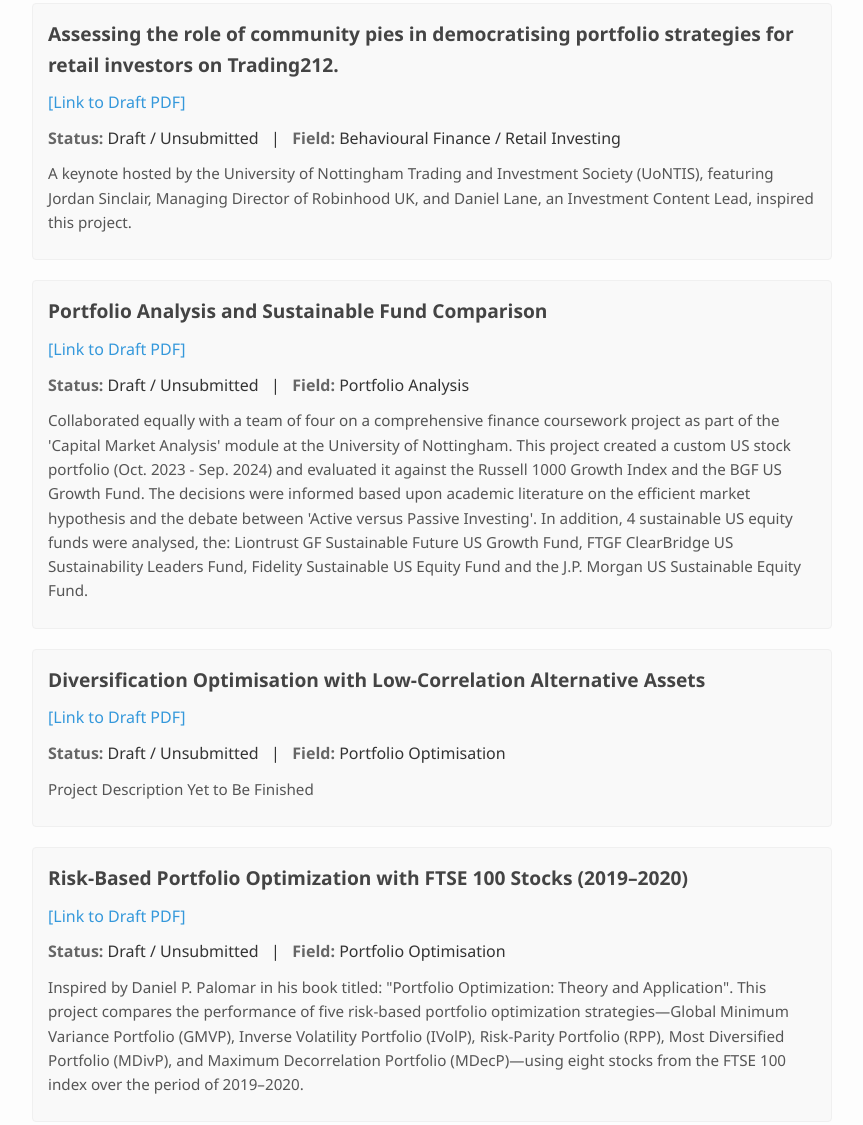
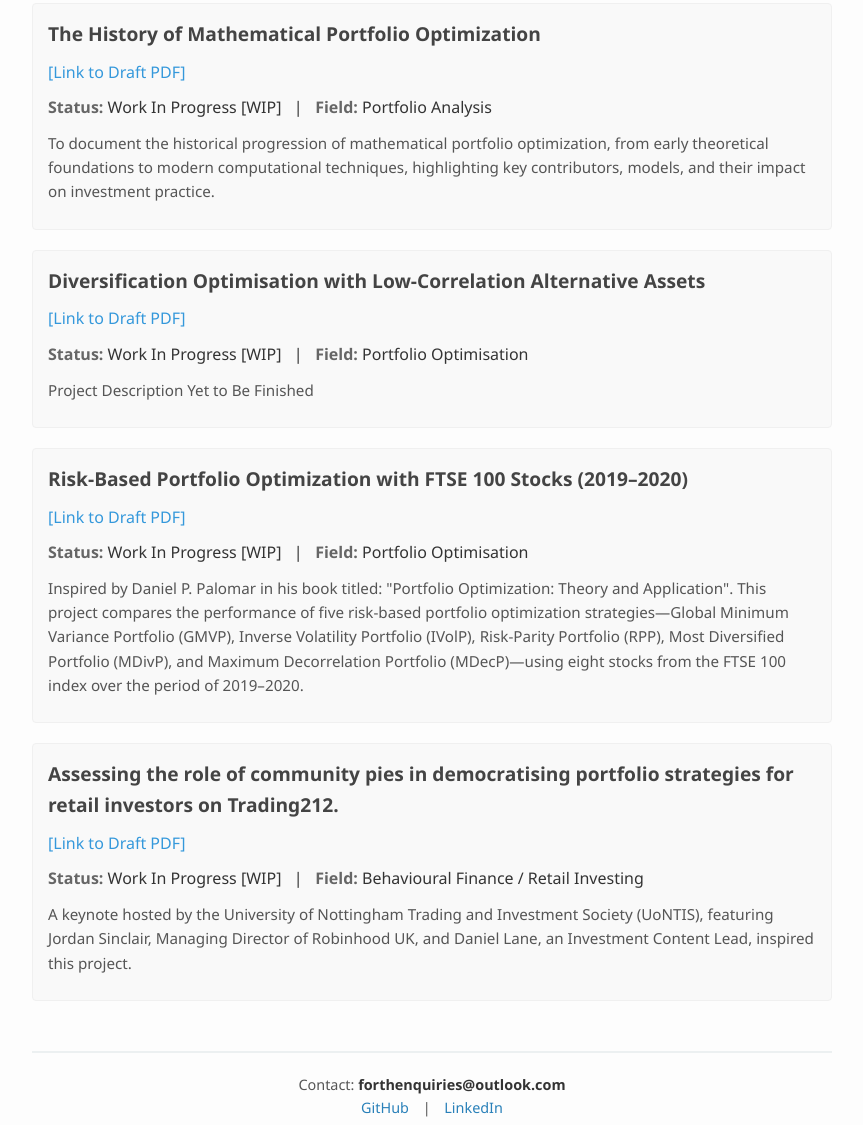
Before and after one commit to CamF00/CamF00.github.io, a plain HTML site: page projects/index.html in a window 1280 px wide. Shown: the part 171-1296 px from the top of the page, without its empty margins (208-1071 px from the left). Drawn offline with nearby package versions, Linux system fonts and the light colour scheme.

Commit message:
Update index.html

```diff
--- a/projects/index.html
+++ b/projects/index.html
@@ -154,35 +154,23 @@
   </header>
   <main>
     <div class="project">
-        <h4>Assessing the role of community pies in democratising portfolio strategies for retail investors on Trading212.</h4>
+        <h4>The History of Mathematical Portfolio Optimization </h4>
         <p class="project-links">
-            <a href="https://drive.google.com/file/d/1QVuws6_jID3esOtUyS0G-MTWtKQKaZDo/view?usp=sharing" title="Draft Project (PDF)" target="_blank" rel="noopener noreferrer">[Link to Draft PDF]</a>
+            <a href="" title="Draft Project (PDF)" target="_blank" rel="noopener noreferrer">[Link to Draft PDF]</a>
         </p>
-        <p class="project-category"><strong>Status:</strong> Draft / Unsubmitted   |   <strong>Field:</strong> Behavioural Finance / Retail Investing</p>
+        <p class="project-category"><strong>Status:</strong> Work In Progress [WIP]   |   <strong>Field:</strong> Portfolio Analysis</p>
         <p class="project-abstract" itemprop="description abstract">
-            A keynote hosted by the University of Nottingham Trading and Investment Society (UoNTIS), featuring Jordan Sinclair, Managing Director of Robinhood UK, and Daniel Lane, an Investment Content Lead, inspired this project.
-        </p>
-    </div>
+              To document the historical progression of mathematical portfolio optimization, from early theoretical foundations to modern computational techniques, highlighting key contributors, models, and their impact on investment practice.
 
-    <div class="project">
-        <h4>Portfolio Analysis and Sustainable Fund Comparison</h4>
-        <p class="project-links">
-            <a href="https://drive.google.com/file/d/1mJciUHey6i5I3gVQLYUJMNGy270BxAqA/view?usp=sharing" title="Draft Project (PDF)" target="_blank" rel="noopener noreferrer">[Link to Draft PDF]</a>
-        </p>
-        <p class="project-category"><strong>Status:</strong> Draft / Unsubmitted   |   <strong>Field:</strong> Portfolio Analysis</p>
-        <p class="project-abstract" itemprop="description abstract">
-            Collaborated equally with a team of four on a comprehensive finance coursework project as part of the 'Capital Market Analysis' module at the University of Nottingham. This project created a custom US stock portfolio (Oct. 2023 - Sep. 2024) and evaluated it against the Russell 1000 Growth Index and the BGF US Growth Fund. The decisions were informed based upon academic literature on the efficient market hypothesis and the debate between 'Active versus Passive Investing'.
-
-In addition, 4 sustainable US equity funds were analysed, the: Liontrust GF Sustainable Future US Growth Fund, FTGF ClearBridge US Sustainability Leaders Fund, Fidelity Sustainable US Equity Fund and the J.P. Morgan US Sustainable Equity Fund.
         </p>
     </div>
 
     <div class="project">
         <h4>Diversification Optimisation with Low-Correlation Alternative Assets</h4>
         <p class="project-links">
-            <a href="https://drive.google.com/file/d/19RIFa0lbbMMJDNx70QCG3cHyz7qrt3HE/view?usp=sharing" title="Draft Project (PDF)" target="_blank" rel="noopener noreferrer">[Link to Draft PDF]</a>
+            <a href="https://docs.google.com/document/d/1c6ZdsJyXNyNoEGPoNeCIG_TSSleZYP78s29Gttcmr74/edit?usp=sharing" title="Draft Project (PDF)" target="_blank" rel="noopener noreferrer">[Link to Draft PDF]</a>
         </p>
-        <p class="project-category"><strong>Status:</strong> Draft / Unsubmitted   |   <strong>Field:</strong> Portfolio Optimisation</p>
+        <p class="project-category"><strong>Status:</strong> Work In Progress [WIP]   |   <strong>Field:</strong> Portfolio Optimisation</p>
         <p class="project-abstract" itemprop="description abstract">
             Project Description Yet to Be Finished
         </p>
@@ -191,14 +179,24 @@ In addition, 4 sustainable US equity funds were analysed, the: Liontrust GF Sust
     <div class="project">
         <h4>Risk-Based Portfolio Optimization with FTSE 100 Stocks (2019–2020)</h4>
         <p class="project-links">
-            <a href="https://drive.google.com/file/d/19RIFa0lbbMMJDNx70QCG3cHyz7qrt3HE/view?usp=sharing" title="Draft Project (PDF)" target="_blank" rel="noopener noreferrer">[Link to Draft PDF]</a>
+            <a href="https://docs.google.com/document/d/1vGbsrvSS5ZwogKpSejJrTPMwRvNH2fzihqDIUSG9Fu0/edit?usp=sharing" title="Draft Project (PDF)" target="_blank" rel="noopener noreferrer">[Link to Draft PDF]</a>
         </p>
-        <p class="project-category"><strong>Status:</strong> Draft / Unsubmitted   |   <strong>Field:</strong> Portfolio Optimisation</p>
+        <p class="project-category"><strong>Status:</strong> Work In Progress [WIP]   |   <strong>Field:</strong> Portfolio Optimisation</p>
         <p class="project-abstract" itemprop="description abstract">
             Inspired by Daniel P. Palomar in his book titled: "Portfolio Optimization: Theory and Application". This project compares the performance of five risk-based portfolio optimization strategies—Global Minimum Variance Portfolio (GMVP), Inverse Volatility Portfolio (IVolP), Risk-Parity Portfolio (RPP), Most Diversified Portfolio (MDivP), and Maximum Decorrelation Portfolio (MDecP)—using eight stocks from the FTSE 100 index over the period of 2019–2020.
         </p>
     </div>
 
+    <div class="project">
+        <h4>Assessing the role of community pies in democratising portfolio strategies for retail investors on Trading212.</h4>
+        <p class="project-links">
+            <a href="https://docs.google.com/document/d/1B0Bx-lcazNUggvzkb7hLxhpn2ZKSZ425E3d8RoCa80s/edit?usp=sharing" title="Draft Project (PDF)" target="_blank" rel="noopener noreferrer">[Link to Draft PDF]</a>
+        </p>
+        <p class="project-category"><strong>Status:</strong> Work In Progress [WIP]   |   <strong>Field:</strong> Behavioural Finance / Retail Investing</p>
+        <p class="project-abstract" itemprop="description abstract">
+            A keynote hosted by the University of Nottingham Trading and Investment Society (UoNTIS), featuring Jordan Sinclair, Managing Director of Robinhood UK, and Daniel Lane, an Investment Content Lead, inspired this project.
+        </p>
+    </div>
   </section>
 
   </main>
```
